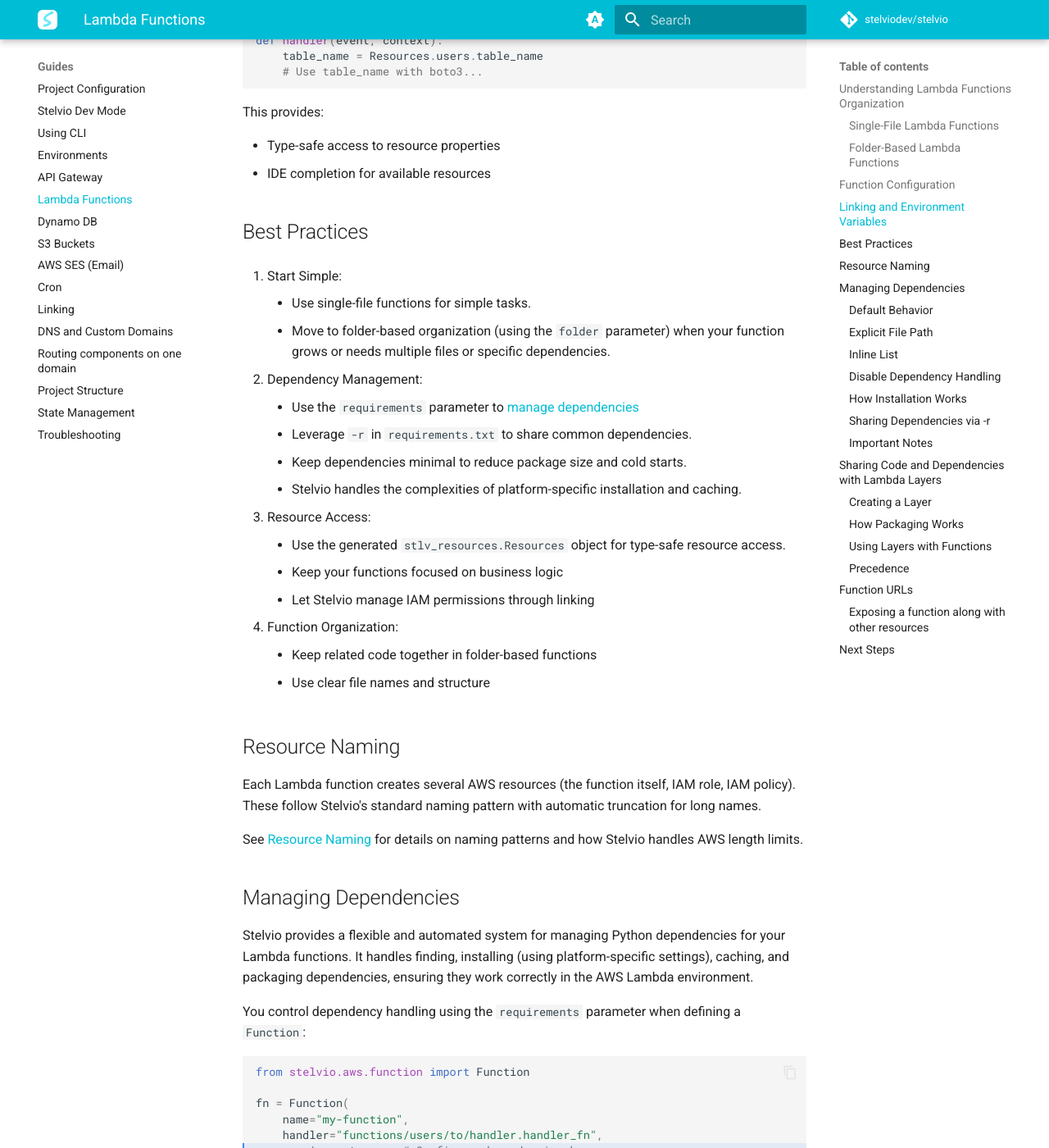
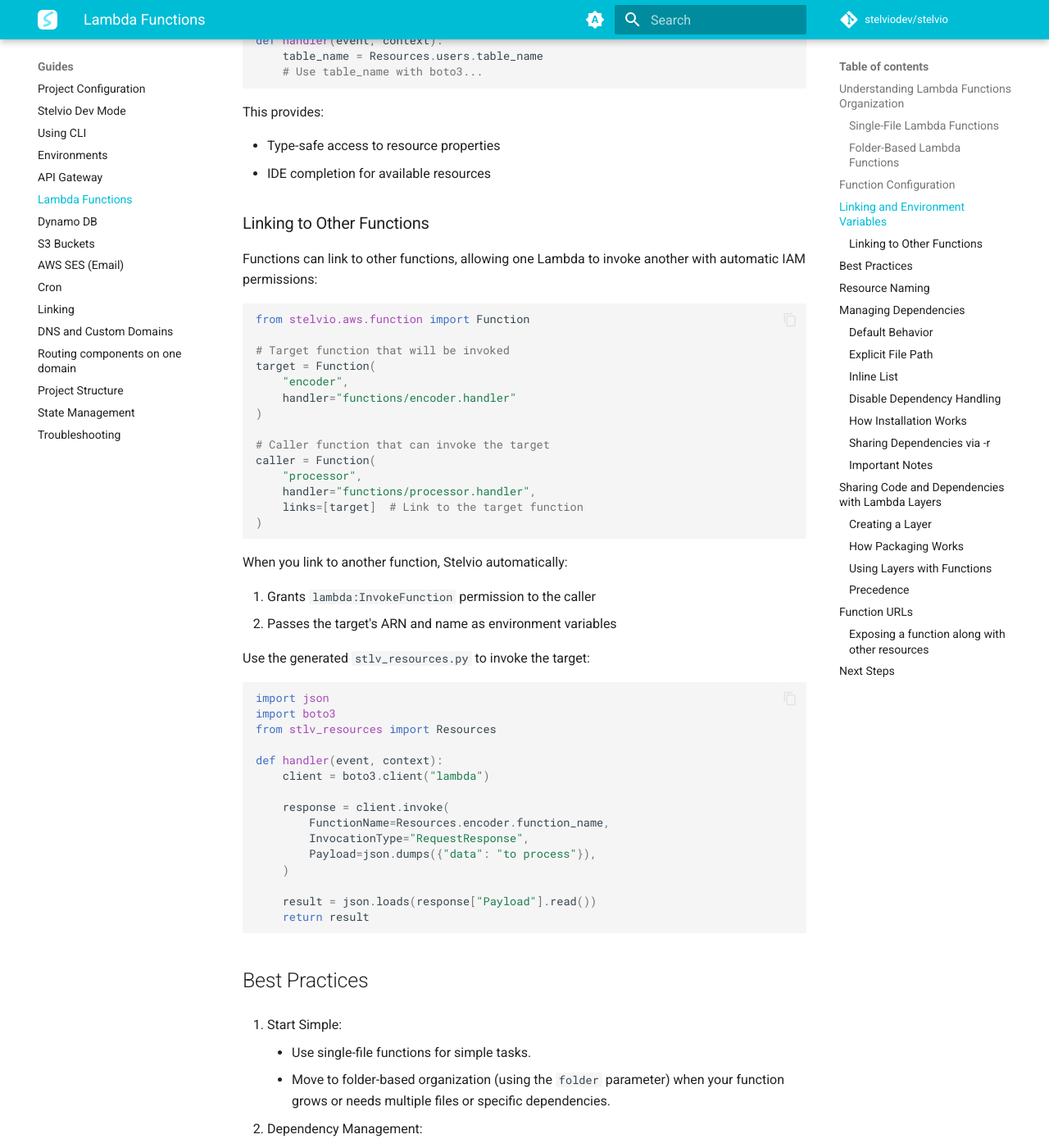
Before and after one commit to stelviodev/stelvio, an MkDocs documentation site: the page built from docs/guides/lambda.md, in a window 1280 px wide and 1400 px high, scrolled down 3551 px. Shown: the whole window at 82% size. Built offline with MkDocs 1.6.1 and Material for MkDocs 9.7.7, drawn with Linux system fonts in a browser that asks for light colours; comment, search, counter and statistics services are not loaded.

Commit message:
docs: add function-to-function linking documentation

````diff
--- a/docs/guides/lambda.md
+++ b/docs/guides/lambda.md
@@ -173,6 +173,52 @@
 
 - Type-safe access to resource properties
 - IDE completion for available resources
+
+### Linking to Other Functions
+
+Functions can link to other functions, allowing one Lambda to invoke another with automatic IAM permissions:
+
+```python
+from stelvio.aws.function import Function
+
+# Target function that will be invoked
+target = Function(
+    "encoder",
+    handler="functions/encoder.handler"
+)
+
+# Caller function that can invoke the target
+caller = Function(
+    "processor",
+    handler="functions/processor.handler",
+    links=[target]  # Link to the target function
+)
+```
+
+When you link to another function, Stelvio automatically:
+
+1. Grants `lambda:InvokeFunction` permission to the caller
+2. Passes the target's ARN and name as environment variables
+
+Use the generated `stlv_resources.py` to invoke the target:
+
+```python
+import json
+import boto3
+from stlv_resources import Resources
+
+def handler(event, context):
+    client = boto3.client("lambda")
+
+    response = client.invoke(
+        FunctionName=Resources.encoder.function_name,
+        InvocationType="RequestResponse",
+        Payload=json.dumps({"data": "to process"}),
+    )
+
+    result = json.loads(response["Payload"].read())
+    return result
+```
 
 ## Best Practices
 
````
Also changed, not shown: docs/guides/linking.md (+12 -0 lines).
